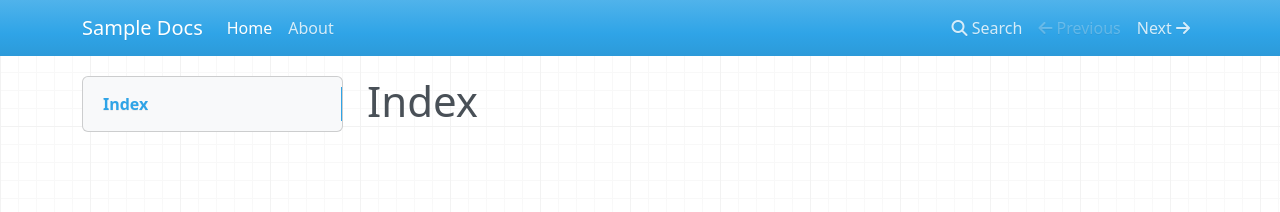
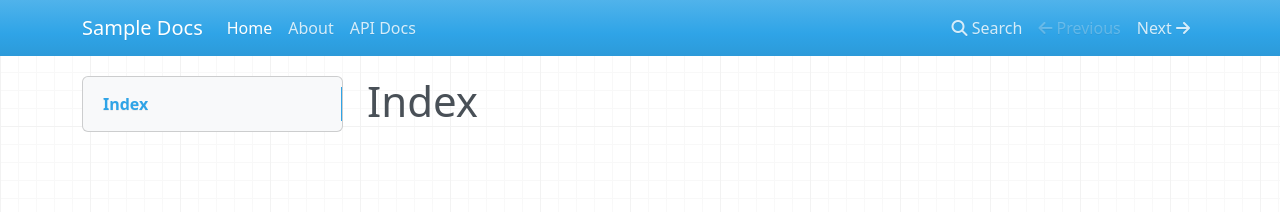
Before and after one commit to divyanshbajpai/iqas, an MkDocs documentation site: the page built from documentation/index.md, in a window 1280 px wide. Shown: the top 212 px of the page. Built offline with MkDocs 1.6.1, drawn with Linux system fonts in a browser that asks for light colours; nearby versions of some CDN libraries.

Commit message:
add link to api docs in header

```diff
--- a/docs/404.html
+++ b/docs/404.html
@@ -38,6 +38,9 @@
                             </li>
                             <li class="navitem">
                                 <a href="/about/" class="nav-link">About</a>
+                            </li>
+                            <li class="navitem">
+                                <a href="/./swagger" class="nav-link">API Docs</a>
                             </li>
                         </ul>
 
--- a/docs/about/index.html
+++ b/docs/about/index.html
@@ -38,6 +38,9 @@
                             </li>
                             <li class="navitem active">
                                 <a href="./" class="nav-link">About</a>
+                            </li>
+                            <li class="navitem">
+                                <a href="../swagger" class="nav-link">API Docs</a>
                             </li>
                         </ul>
 
--- a/docs/index.html
+++ b/docs/index.html
@@ -38,6 +38,9 @@
                             </li>
                             <li class="navitem">
                                 <a href="about/" class="nav-link">About</a>
+                            </li>
+                            <li class="navitem">
+                                <a href="swagger" class="nav-link">API Docs</a>
                             </li>
                         </ul>
 
--- a/mkdocs.yml
+++ b/mkdocs.yml
@@ -2,5 +2,6 @@ site_name: Sample Docs
 nav:
     - Home: index.md
     - About: about.md
+    - "API Docs": ./swagger
 docs_dir: documentation
 site_dir: docs
```
Also changed, not shown: other parts of docs/index.html (+1 -1 lines), 1 other file.
